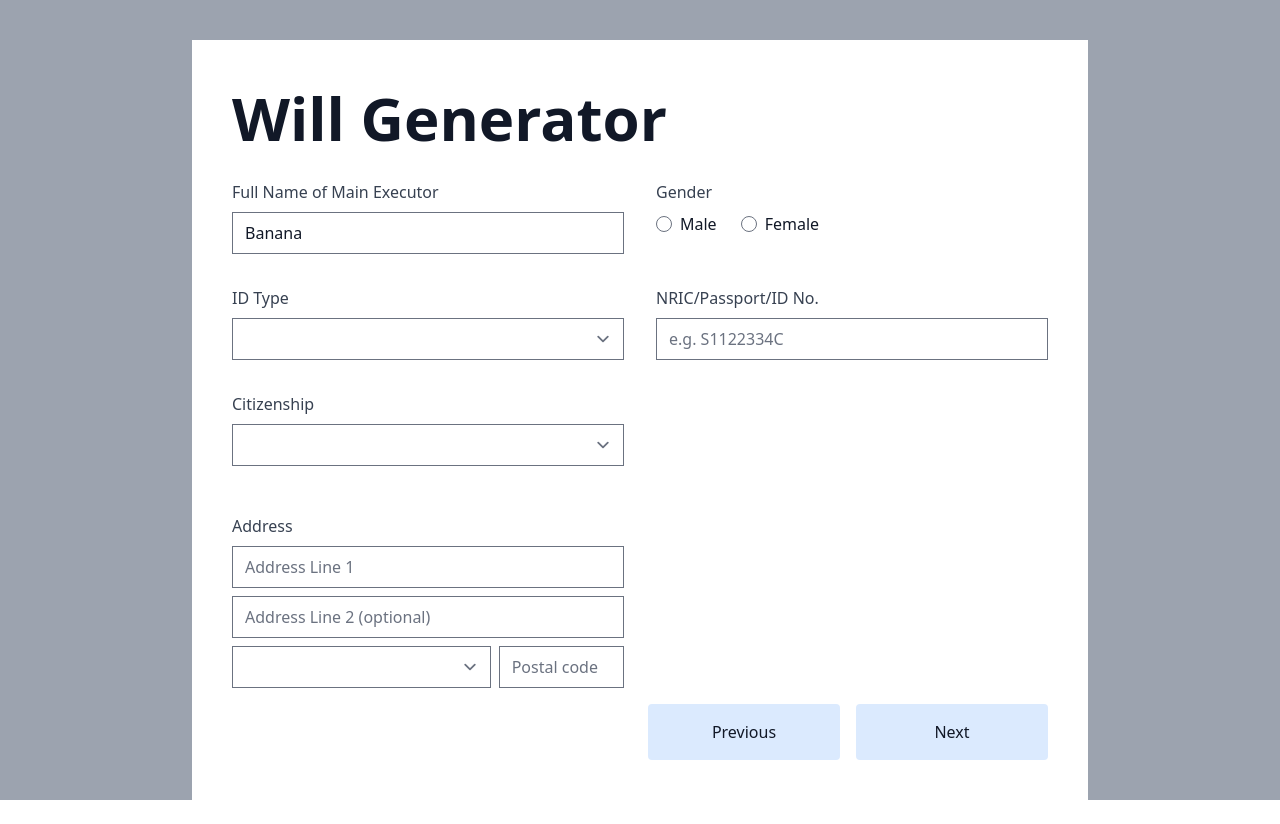
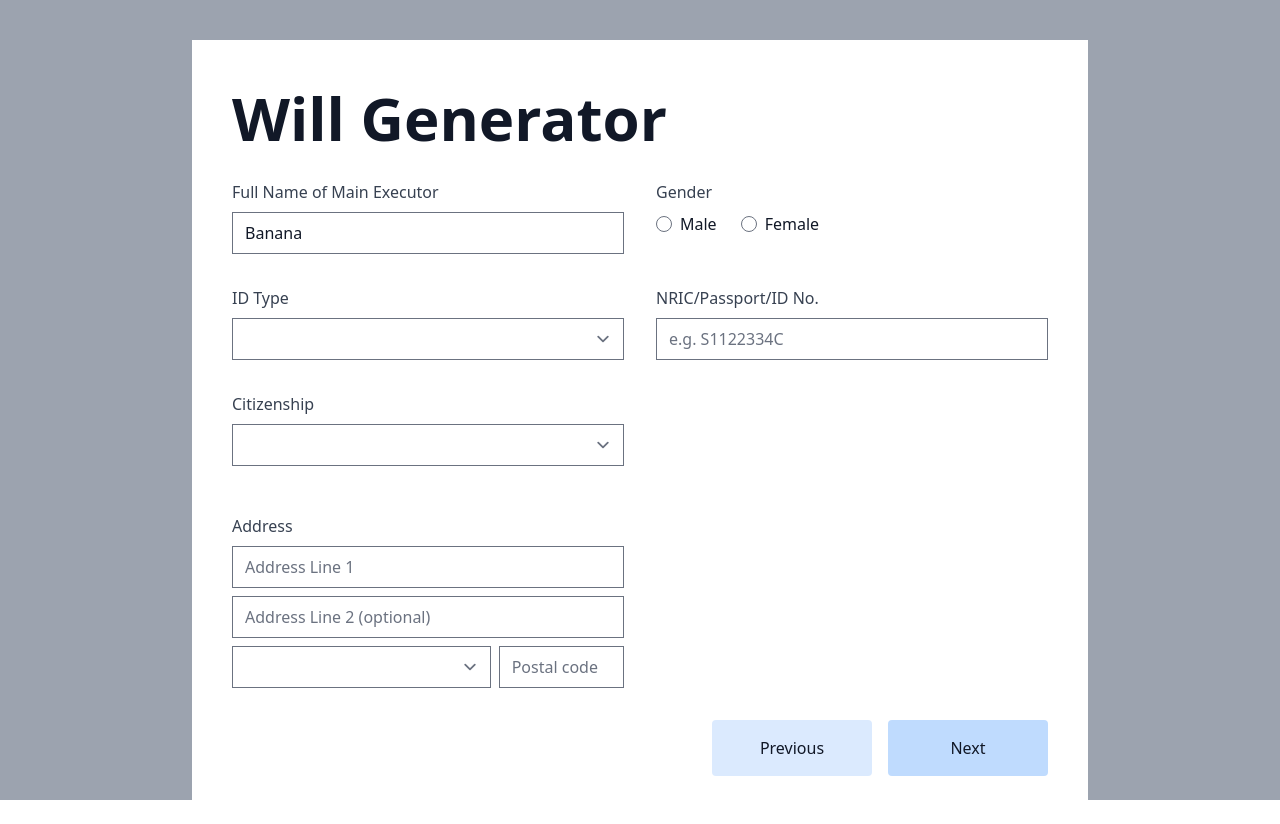
Before and after one commit to yjsoon/willgen, a Next.js app: page /page2 in a window 1280 px wide. Built offline with nearby package versions, Linux system fonts and the light colour scheme.

Commit message:
Mild style updates

```diff
--- a/components/NavButtons.js
+++ b/components/NavButtons.js
@@ -2,19 +2,17 @@ import Link from "next/link";
 
 const NavButtons = ({ prev, next }) => {
   return (
-    <div className="flex justify-end">
+    <div className="flex justify-end mt-8">
       {prev && (
         <Link href={prev}>
-          <button className="p-4 rounded bg-blue-100 border-red-400 mt-4 w-48 mr-4">
+          <button className="p-4 rounded bg-blue-100 w-40 mr-4">
             Previous
           </button>
         </Link>
       )}
       {next && (
         <Link href={next}>
-          <button className="p-4 rounded bg-blue-100 border-red-400 mt-4 w-48">
-            Next
-          </button>
+          <button className="p-4 rounded bg-blue-200 w-40">Next</button>
         </Link>
       )}
     </div>
--- a/pages/page2.js
+++ b/pages/page2.js
@@ -13,6 +13,10 @@ const Page2 = () => {
   let setExecutor = (executor) => {
     setExecutors([executor]);
   };
+
+  useEffect(() => {
+    console.log(executors);
+  }, [executors]);
 
   return (
     <>
```
